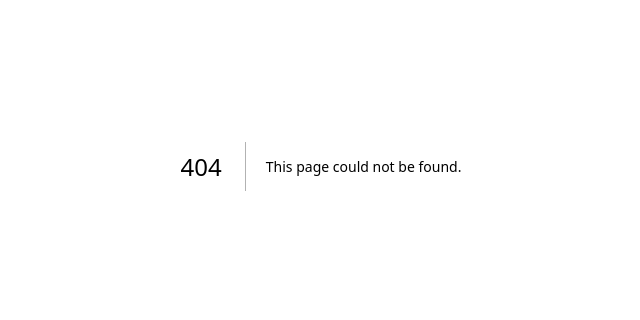
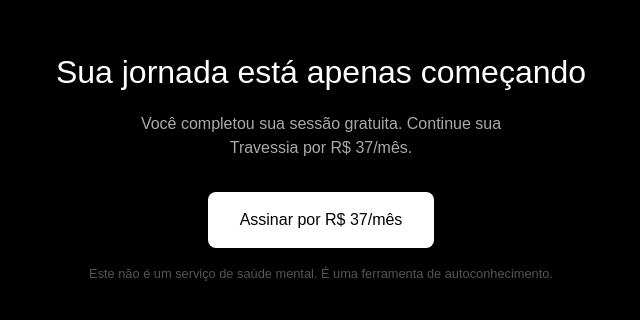
Before and after one commit to Lucasperlop/travessia, a Next.js app: page /assinar in a window 1280 px wide. Before the commit this address had no page. Shown: the part 234-554 px from the top of the page, without its empty margins (319-959 px from the left). Built offline with nearby package versions, Linux system fonts and the light colour scheme; no server answers.

Commit message:
stripe: checkout, webhook, paywall e pagina sucesso

```diff
--- /dev/null
+++ b/app/api/checkout/route.js
@@ -0,0 +1,28 @@
+import Stripe from 'stripe';
+
+const stripe = new Stripe(process.env.STRIPE_SECRET_KEY);
+
+export async function POST(request) {
+  try {
+    const { userId, email } = await request.json();
+
+    const session = await stripe.checkout.sessions.create({
+      payment_method_types: ['card'],
+      mode: 'subscription',
+      customer_email: email,
+      line_items: [
+        {
+          price: process.env.STRIPE_PRICE_ID,
+          quantity: 1,
+        },
+      ],
+      success_url: `${process.env.NEXT_PUBLIC_URL}/sucesso?session_id={CHECKOUT_SESSION_ID}`,
+      cancel_url: `${process.env.NEXT_PUBLIC_URL}/`,
+      metadata: { userId },
+    });
+
+    return Response.json({ url: session.url });
+  } catch (error) {
+    return Response.json({ error: error.message }, { status: 500 });
+  }
+}
--- /dev/null
+++ b/app/api/webhook/route.js
@@ -0,0 +1,52 @@
+import Stripe from 'stripe';
+import { createClient } from '@supabase/supabase-js';
+
+const stripe = new Stripe(process.env.STRIPE_SECRET_KEY);
+const supabase = createClient(
+  process.env.NEXT_PUBLIC_SUPABASE_URL,
+  process.env.SUPABASE_SECRET_KEY
+);
+
+export async function POST(request) {
+  const body = await request.text();
+  const sig = request.headers.get('stripe-signature');
+
+  let event;
+  try {
+    event = stripe.webhooks.constructEvent(
+      body,
+      sig,
+      process.env.STRIPE_WEBHOOK_SECRET
+    );
+  } catch (err) {
+    return Response.json({ error: err.message }, { status: 400 });
+  }
+
+  if (event.type === 'checkout.session.completed') {
+    const session = event.data.object;
+    const userId = session.metadata.userId;
+
+    await supabase
+      .from('profiles')
+      .update({ assinante: true, stripe_customer_id: session.customer })
+      .eq('id', userId);
+  }
+
+  if (event.type === 'customer.subscription.deleted') {
+    const subscription = event.data.object;
+    const { data: profile } = await supabase
+      .from('profiles')
+      .select('id')
+      .eq('stripe_customer_id', subscription.customer)
+      .single();
+
+    if (profile) {
+      await supabase
+        .from('profiles')
+        .update({ assinante: false })
+        .eq('id', profile.id);
+    }
+  }
+
+  return Response.json({ received: true });
+}
--- /dev/null
+++ b/app/assinar/page.tsx
@@ -0,0 +1,64 @@
+'use client';
+import { useState } from 'react';
+import { supabase } from '@/lib/supabase';
+
+export default function Assinar() {
+  const [loading, setLoading] = useState(false);
+
+  async function handleAssinar() {
+    setLoading(true);
+
+    const { data: { user } } = await supabase.auth.getUser();
+
+    const response = await fetch('/api/checkout', {
+      method: 'POST',
+      headers: { 'Content-Type': 'application/json' },
+      body: JSON.stringify({
+        userId: user?.id,
+        email: user?.email,
+      }),
+    });
+
+    const { url } = await response.json();
+    window.location.href = url;
+  }
+
+  return (
+    <div style={{
+      minHeight: '100vh',
+      backgroundColor: '#000',
+      color: '#fff',
+      display: 'flex',
+      flexDirection: 'column',
+      alignItems: 'center',
+      justifyContent: 'center',
+      padding: '2rem',
+      textAlign: 'center',
+    }}>
+      <h1 style={{ fontSize: '2rem', marginBottom: '1rem' }}>
+        Sua jornada está apenas começando
+      </h1>
+      <p style={{ color: '#aaa', marginBottom: '2rem', maxWidth: '400px' }}>
+        Você completou sua sessão gratuita. Continue sua Travessia por R$ 37/mês.
+      </p>
+      <button
+        onClick={handleAssinar}
+        disabled={loading}
+        style={{
+          backgroundColor: '#fff',
+          color: '#000',
+          border: 'none',
+          padding: '1rem 2rem',
+          fontSize: '1rem',
+          borderRadius: '8px',
+          cursor: 'pointer',
+        }}
+      >
+        {loading ? 'Redirecionando...' : 'Assinar por R$ 37/mês'}
+      </button>
+      <p style={{ color: '#555', marginTop: '1rem', fontSize: '0.8rem' }}>
+        Este não é um serviço de saúde mental. É uma ferramenta de autoconhecimento.
+      </p>
+    </div>
+  );
+}
--- /dev/null
+++ b/app/sucesso/page.tsx
@@ -0,0 +1,32 @@
+'use client';
+import { useEffect } from 'react';
+import { useRouter } from 'next/navigation';
+
+export default function Sucesso() {
+  const router = useRouter();
+
+  useEffect(() => {
+    setTimeout(() => router.push('/'), 5000);
+  }, [router]);
+
+  return (
+    <div style={{
+      minHeight: '100vh',
+      backgroundColor: '#000',
+      color: '#fff',
+      display: 'flex',
+      flexDirection: 'column',
+      alignItems: 'center',
+      justifyContent: 'center',
+      textAlign: 'center',
+      padding: '2rem',
+    }}>
+      <h1 style={{ fontSize: '2rem', marginBottom: '1rem' }}>
+        Bem-vindo à sua Travessia
+      </h1>
+      <p style={{ color: '#aaa' }}>
+        Assinatura confirmada. Redirecionando em 5 segundos...
+      </p>
+    </div>
+  );
+}
--- a/package.json
+++ b/package.json
@@ -10,10 +10,12 @@
   },
   "dependencies": {
     "@anthropic-ai/sdk": "^0.96.0",
+    "@stripe/stripe-js": "^9.6.0",
     "@supabase/supabase-js": "^2.105.4",
     "next": "16.2.6",
     "react": "19.2.4",
-    "react-dom": "19.2.4"
+    "react-dom": "19.2.4",
+    "stripe": "^22.1.1"
   },
   "devDependencies": {
     "@tailwindcss/postcss": "^4",
```
Also changed, not shown: 1 other file (tests, documents, lock files or other folders).
